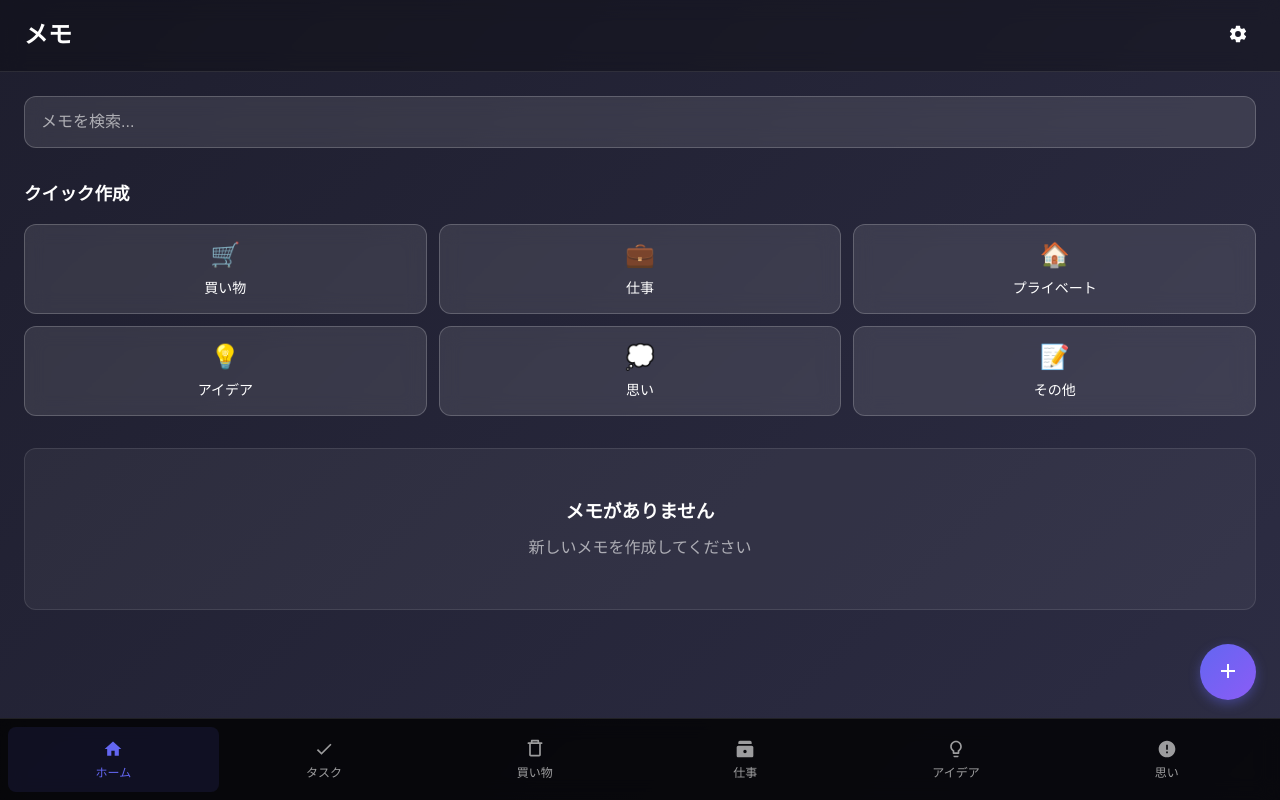
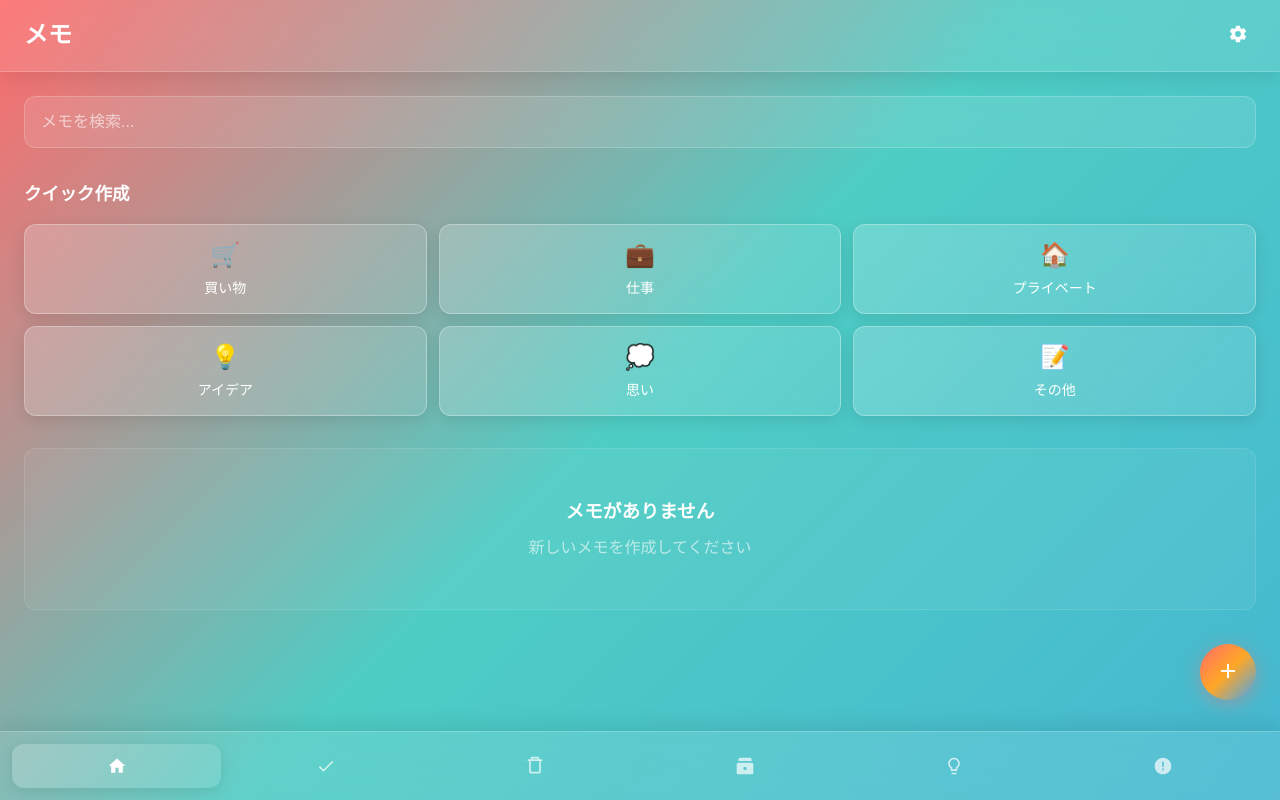
Before and after one commit to toru830/memo-app-clean, a plain HTML site: page index.html in a window 1280 px wide. Drawn offline with Linux system fonts and the light colour scheme.

Commit message:
Update to v7.0 with colorful UI and icon-only navigation

```diff
--- a/index.html
+++ b/index.html
@@ -3,10 +3,10 @@
 <head>
     <meta charset="UTF-8">
     <meta name="viewport" content="width=device-width, initial-scale=1.0">
-    <title>メモアプリ v4.0 - 完全版</title>
-    <link rel="stylesheet" href="style.css">
-    <link rel="manifest" href="manifest.json">
-    <link rel="icon" href="memo-icon.svg" type="image/svg+xml">
+    <title>メモアプリ v7.0 - 最終版</title>
+    <link rel="stylesheet" href="style.css?v=20241019130000">
+    <link rel="manifest" href="manifest.json?v=20241019130000">
+    <link rel="icon" href="memo-icon.svg?v=20241019130000" type="image/svg+xml">
 </head>
 <body>
     <div class="app">
@@ -170,6 +170,6 @@
         </div>
     </div>
 
-    <script src="script.js"></script>
+        <script src="script.js?v=20241019130000"></script>
 </body>
 </html>
--- a/script.js
+++ b/script.js
@@ -1,4 +1,4 @@
-// メモアプリ v3.0 - Firebase除外版
+// メモアプリ v7.0 - 最終版
 class MemoApp {
     constructor() {
         this.memos = [];
@@ -317,5 +317,5 @@ const app = new MemoApp();
 // デバッグ用（開発時のみ）
 if (typeof window !== 'undefined') {
     window.app = app;
-    console.log('メモアプリ v3.0 が起動しました');
+    console.log('メモアプリ v7.0 が起動しました');
 }
--- a/style.css
+++ b/style.css
@@ -7,7 +7,7 @@
 
 body {
     font-family: -apple-system, BlinkMacSystemFont, 'Segoe UI', Roboto, Oxygen, Ubuntu, Cantarell, sans-serif;
-    background: linear-gradient(135deg, #1e1e2e 0%, #2d2d44 100%);
+    background: linear-gradient(135deg, #ff6b6b 0%, #4ecdc4 50%, #45b7d1 100%);
     color: #ffffff;
     line-height: 1.6;
     min-height: 100vh;
@@ -21,16 +21,17 @@ body {
 
 /* ヘッダー */
 .header {
-    background: rgba(0, 0, 0, 0.3);
-    backdrop-filter: blur(10px);
+    background: rgba(255, 255, 255, 0.1);
+    backdrop-filter: blur(20px);
     padding: 1rem 1.5rem;
     display: flex;
     justify-content: space-between;
     align-items: center;
-    border-bottom: 1px solid rgba(255, 255, 255, 0.1);
+    border-bottom: 1px solid rgba(255, 255, 255, 0.2);
     position: sticky;
     top: 0;
     z-index: 100;
+    box-shadow: 0 4px 20px rgba(0, 0, 0, 0.1);
 }
 
 .header-title {
@@ -112,8 +113,8 @@ body {
 }
 
 .quick-create-btn {
-    background: rgba(255, 255, 255, 0.1);
-    border: 1px solid rgba(255, 255, 255, 0.2);
+    background: linear-gradient(135deg, rgba(255, 255, 255, 0.2), rgba(255, 255, 255, 0.1));
+    border: 1px solid rgba(255, 255, 255, 0.3);
     border-radius: 12px;
     padding: 1rem;
     color: #ffffff;
@@ -123,13 +124,14 @@ body {
     flex-direction: column;
     align-items: center;
     gap: 0.5rem;
-    backdrop-filter: blur(10px);
+    backdrop-filter: blur(20px);
+    box-shadow: 0 4px 15px rgba(0, 0, 0, 0.1);
 }
 
 .quick-create-btn:hover {
-    background: rgba(255, 255, 255, 0.15);
+    background: linear-gradient(135deg, rgba(255, 255, 255, 0.3), rgba(255, 255, 255, 0.2));
     transform: translateY(-2px);
-    box-shadow: 0 4px 12px rgba(0, 0, 0, 0.2);
+    box-shadow: 0 8px 25px rgba(0, 0, 0, 0.2);
 }
 
 .quick-create-icon {
@@ -149,19 +151,20 @@ body {
 }
 
 .memo-item {
-    background: rgba(255, 255, 255, 0.1);
-    border: 1px solid rgba(255, 255, 255, 0.2);
+    background: linear-gradient(135deg, rgba(255, 255, 255, 0.2), rgba(255, 255, 255, 0.1));
+    border: 1px solid rgba(255, 255, 255, 0.3);
     border-radius: 12px;
     padding: 1.25rem;
-    backdrop-filter: blur(10px);
+    backdrop-filter: blur(20px);
     transition: all 0.3s;
     position: relative;
+    box-shadow: 0 4px 15px rgba(0, 0, 0, 0.1);
 }
 
 .memo-item:hover {
-    background: rgba(255, 255, 255, 0.15);
-    transform: translateY(-1px);
-    box-shadow: 0 4px 12px rgba(0, 0, 0, 0.2);
+    background: linear-gradient(135deg, rgba(255, 255, 255, 0.3), rgba(255, 255, 255, 0.2));
+    transform: translateY(-2px);
+    box-shadow: 0 8px 25px rgba(0, 0, 0, 0.2);
 }
 
 .memo-header {
@@ -275,19 +278,19 @@ body {
     right: 1.5rem;
     width: 56px;
     height: 56px;
-    background: linear-gradient(135deg, #6366f1, #8b5cf6);
+    background: linear-gradient(135deg, #ff6b6b, #ffa726, #42a5f5);
     border: none;
     border-radius: 50%;
     color: #ffffff;
     cursor: pointer;
-    box-shadow: 0 4px 12px rgba(99, 102, 241, 0.4);
+    box-shadow: 0 4px 20px rgba(255, 107, 107, 0.4);
     transition: all 0.3s;
     z-index: 50;
 }
 
 .fab:hover {
     transform: scale(1.1);
-    box-shadow: 0 6px 16px rgba(99, 102, 241, 0.6);
+    box-shadow: 0 8px 30px rgba(255, 107, 107, 0.6);
 }
 
 /* 下部ナビゲーション */
@@ -296,37 +299,44 @@ body {
     bottom: 0;
     left: 0;
     right: 0;
-    background: rgba(0, 0, 0, 0.8);
-    backdrop-filter: blur(10px);
-    border-top: 1px solid rgba(255, 255, 255, 0.1);
+    background: rgba(255, 255, 255, 0.1);
+    backdrop-filter: blur(20px);
+    border-top: 1px solid rgba(255, 255, 255, 0.2);
     display: flex;
-    padding: 0.5rem;
+    padding: 0.75rem;
     z-index: 100;
+    box-shadow: 0 -4px 20px rgba(0, 0, 0, 0.1);
 }
 
 .nav-item {
     flex: 1;
     background: none;
     border: none;
-    color: rgba(255, 255, 255, 0.6);
-    padding: 0.75rem 0.5rem;
+    color: rgba(255, 255, 255, 0.7);
+    padding: 0.75rem;
     cursor: pointer;
-    transition: all 0.2s;
+    transition: all 0.3s;
     display: flex;
-    flex-direction: column;
+    justify-content: center;
     align-items: center;
-    gap: 0.25rem;
-    border-radius: 8px;
+    border-radius: 12px;
+    position: relative;
 }
 
 .nav-item.active {
-    color: #6366f1;
-    background: rgba(99, 102, 241, 0.1);
+    color: #ffffff;
+    background: linear-gradient(135deg, rgba(255, 255, 255, 0.2), rgba(255, 255, 255, 0.1));
+    box-shadow: 0 4px 15px rgba(0, 0, 0, 0.1);
+}
+
+.nav-item:hover {
+    color: #ffffff;
+    background: rgba(255, 255, 255, 0.1);
+    transform: translateY(-2px);
 }
 
 .nav-item span {
-    font-size: 0.75rem;
-    font-weight: 500;
+    display: none; /* Hide text labels */
 }
 
 /* モーダル */
@@ -512,7 +522,7 @@ body {
     }
 
     .nav-item span {
-        font-size: 0.7rem;
+        display: none; /* Hide text labels */
     }
 
     .modal-content {
```
